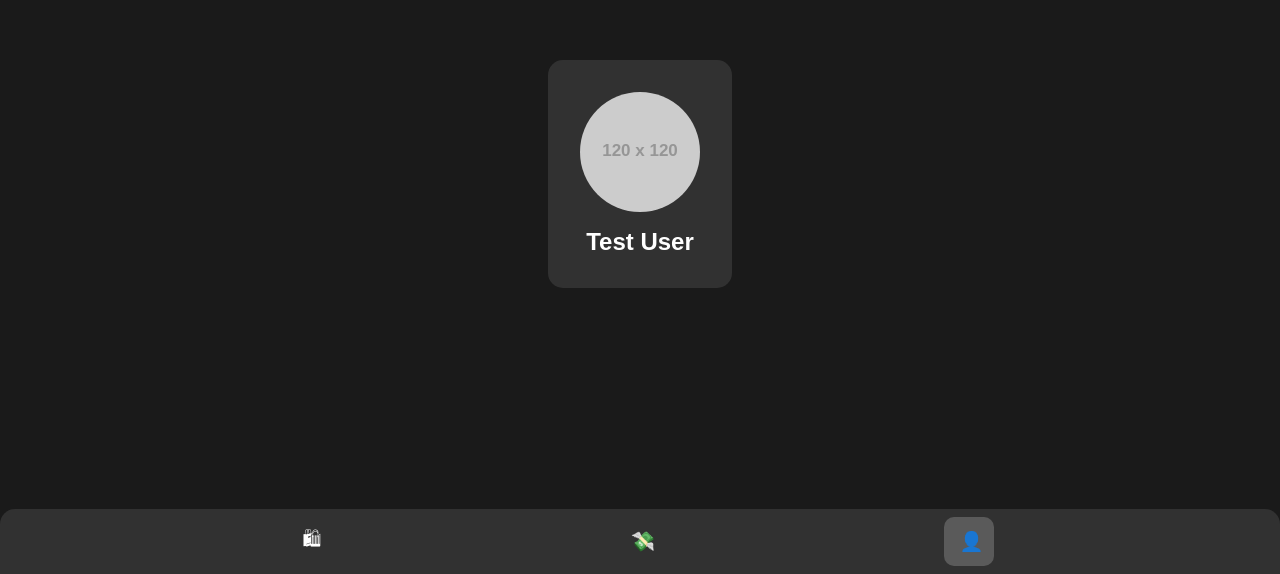
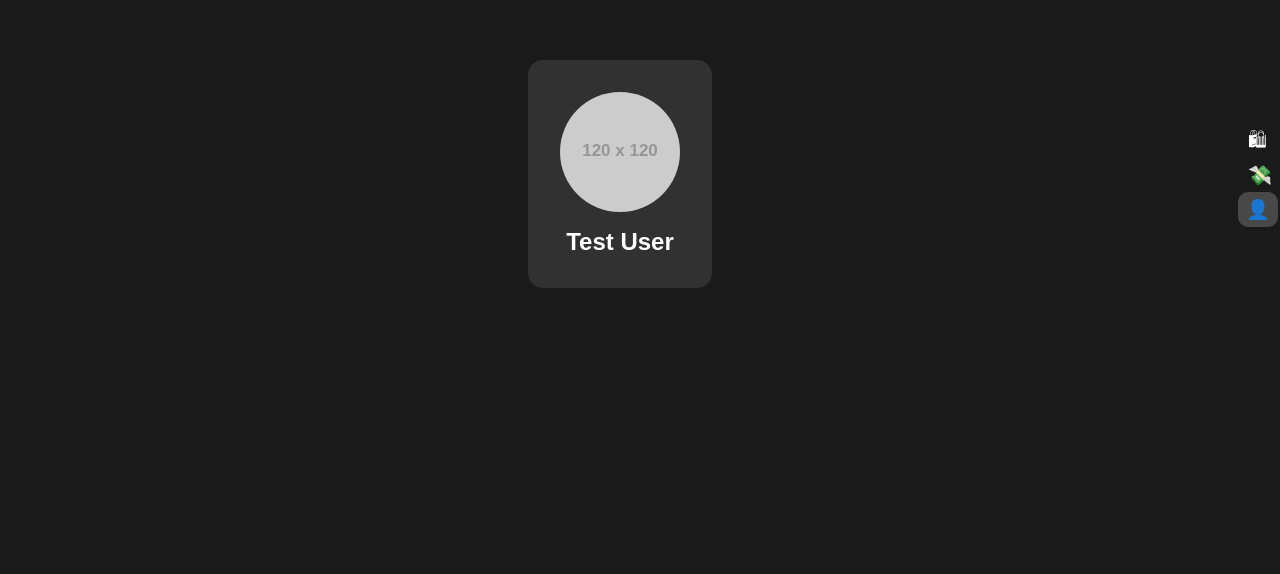
Before and after one commit to kotmega8/CryptoAppTG, a website: page public/profile.html in a window 1280 px wide. Shown: the part 226-800 px from the top of the page. Drawn offline with Linux system fonts and the light colour scheme; placeholder pictures from the web are drawn by us.

Commit message:
Update style.css

```diff
--- a/public/css/style.css
+++ b/public/css/style.css
@@ -83,39 +83,44 @@ body {
     margin-top: 0.5rem;
 }
 
-.bottom-nav {
-    position: fixed;
-    bottom: 0;
-    left: 0;
-    right: 0;
-    background: rgba(255, 255, 255, 0.1);
-    padding: 0.5rem; /* Уменьшили padding */
+.nav-button {
+    background: none;
+    border: none;
+    color: white;
+    font-size: clamp(1rem, 4vw, 1.2rem);
+    padding: clamp(0.3rem, 2vw, 0.5rem);
+    cursor: pointer;
+    transition: opacity 0.3s ease;
+    flex: 1;
+    text-align: center;
+    min-width: 0;
     display: flex;
-    justify-content: space-evenly; /* Равномерное распределение кнопок */
-    border-top-left-radius: 15px;
-    border-top-right-radius: 15px;
+    justify-content: center;
+    align-items: center;
+    line-height: 1;
 }
 
 .nav-button {
     background: none;
     border: none;
     color: white;
-    font-size: 1.2rem; /* Уменьшили размер шрифта */
-    padding: 0.5rem 1rem; /* Уменьшили отступы */
-    flex: 1; /* Кнопки занимают равное пространство */
-    max-width: 50px; /* Ограничиваем ширину кнопок */
-    text-align: center; /* Центрируем содержимое */
+    font-size: clamp(1rem, 4vw, 1.2rem);
+    padding: clamp(0.3rem, 2vw, 0.5rem);
     cursor: pointer;
     transition: opacity 0.3s ease;
-}
-
-.nav-button:hover {
-    opacity: 0.8;
+    flex: 1;
+    text-align: center;
+    min-width: 0;
 }
 
 .nav-button.active {
     background: rgba(255, 255, 255, 0.2);
     border-radius: 10px;
+    margin: -2px;
+}
+
+.nav-button:hover {
+    opacity: 0.8;
 }
 
 .profile-container {
```
